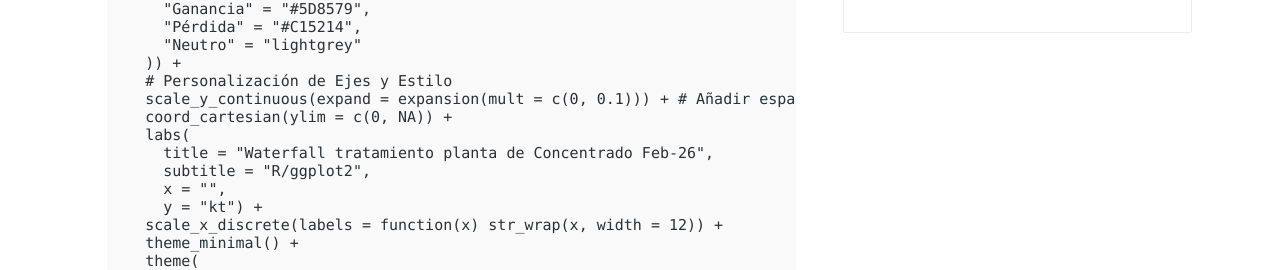
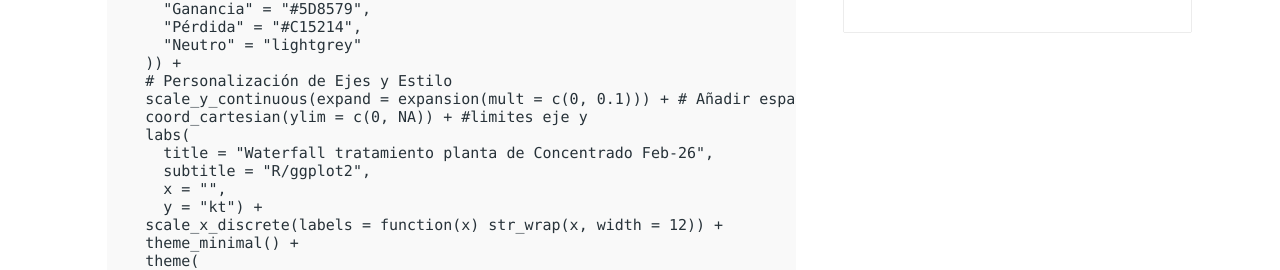
Before and after one commit to sarudalf3/sarudalf3.github.io, a Jekyll site: the page built from _posts/2026-02-14-waterfall.md, in a window 1280 px wide and 1400 px high, scrolled down 3134 px. Shown: the part 530-800 px from the top of the window. Built offline with Jekyll 4.4.1, drawn with Linux system fonts in a browser that asks for light colours; nearby versions of some CDN libraries; some of the changed text lies outside the part shown.

Commit message:
sort waterfall

```diff
--- a/_posts/2026-02-14-waterfall.md
+++ b/_posts/2026-02-14-waterfall.md
@@ -97,7 +97,7 @@ ggplot(waterfall_df, aes(xmin = factor, xmax = factor, ymin = inicio, ymax = fin
   )) +
   # Personalización de Ejes y Estilo
   scale_y_continuous(expand = expansion(mult = c(0, 0.1))) + # Añadir espacio arriba para etiquetas
-  coord_cartesian(ylim = c(0, NA)) +
+  coord_cartesian(ylim = c(0, NA)) + #limites eje y
   labs(
     title = "Waterfall tratamiento planta de Concentrado Feb-26",
     subtitle = "R/ggplot2",
```
Also changed, not shown: other parts of _posts/2026-02-14-waterfall.md (+5 -5 lines).
